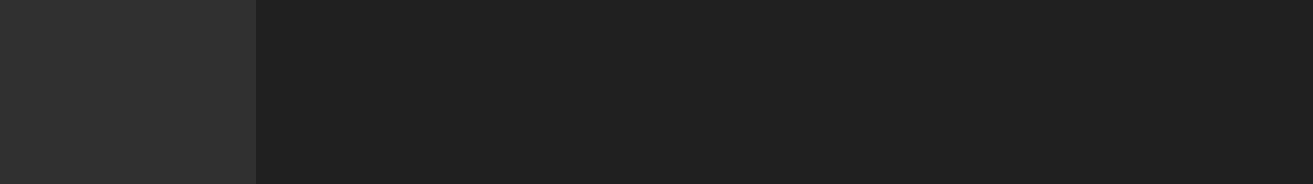
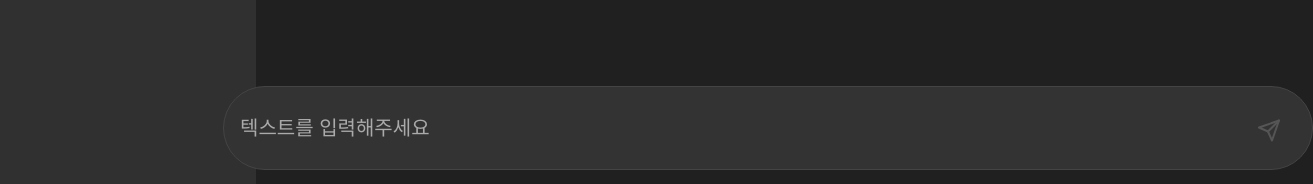
Before and after one commit to May-I-AI-Integrated-Platform/FE, a React (Vite) app: page /home in a window 1280 px wide. Shown: the part 598-782 px from the top of the page, 1313 px wide, since content can reach past the window. Built offline with nearby package versions, Linux system fonts and the light colour scheme; a web font is replaced by a local one.

Commit message:
[FEAT] #6 입력 창 구현

```diff
--- a/src/components/home/Inputbar.jsx
+++ b/src/components/home/Inputbar.jsx
@@ -1,7 +1,45 @@
-import React from 'react'
+import React, { useState } from 'react';
+import '../../css/home/inputbar.css'
 
-export default function Inputbar() {
+
+const Inputbar = () => {
+  const [message, setMessage] = useState('');
+  const [messages, setMessages] = useState([]);
+
+  const handleSubmit = (e) => {
+    e.preventDefault();
+    if (message.trim()) {
+      setMessages([...messages, { id: Date.now(), text: message, sender: 'user' }]);
+      setMessage('');
+    }
+  };
+
   return (
-    <div className='contents-inputbar'>Inputbar</div>
-  )
-}
+    <div className='input-area'>
+      <div className='input-container'>
+        <form onSubmit={handleSubmit} className='message-form'>
+          <input
+            type="text"
+            className='message-input'
+            placeholder='텍스트를 입력해주세요'
+            value={message}
+            onChange={(e) => setMessage(e.target.value)}
+          />
+          <button
+            type='submit'
+            className={`send-button ${!message.trim() ? 'disabled' : ''}`}
+            disabled={!message.trim()}
+          >
+            <svg xmlns="http://www.w3.org/2000/svg" width="24" height="24" viewBox="0 0 24 24" fill="none" stroke="currentColor" strokeWidth="2" strokeLinecap="round" strokeLinejoin="round">
+              <path d="M22 2L11 13" />
+              <path d="M22 2l-7 20-4-9-9-4 20-7z" />
+            </svg>
+          </button>
+        </form>
+
+      </div>
+    </div>
+  );
+};
+
+export default Inputbar;
--- /dev/null
+++ b/src/css/home/inputbar.css
@@ -0,0 +1,68 @@
+.input-area {
+    display: flex;
+    justify-content: center;
+    height: 100px;
+    padding: 16px;
+}
+
+
+.message-form {
+    position: relative;
+}
+
+.message-input {
+    width: 1024px;
+    height: 50px;
+    padding: 16px;
+    padding-right: 48px;
+    background-color: #333333;
+    color: white;
+    border-radius: 60px;
+    border: 1px solid #444444;
+    outline: none;
+    font-size: 20px; /* 글씨 크기 설정 */
+    display: flex;
+    align-items: center; /* 수직 중앙 정렬 */
+}
+
+.message-input::placeholder {
+    font-size: 20px;
+    color: #aaaaaa;
+}
+
+.send-button {
+    position: absolute;
+    padding: 24px 16px 16px 16px;
+    right: 16px;
+    top: 50%;
+    transform: translateY(-50%);
+    background: none;
+    border: none;
+    color: white;
+    cursor: pointer;
+}
+
+.send-button.disabled {
+    color: #555555;
+    cursor: not-allowed;
+}
+
+.button-container {
+    display: flex;
+    justify-content: flex-end;
+    margin-top: 8px;
+}
+
+.user-response-button {
+    padding: 8px 16px;
+    background-color: #333333;
+    color: white;
+    border: none;
+    border-radius: 24px;
+    font-size: 14px;
+    cursor: pointer;
+}
+
+.user-response-button:hover {
+    background-color: #444444;
+}
```
Also changed, not shown: src/components/home/ChatArea.jsx (renamed from src/components/home/Chat.jsx).
